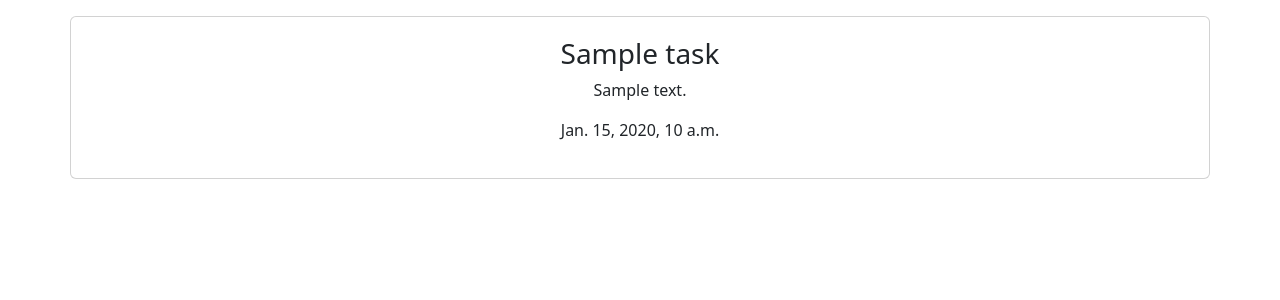
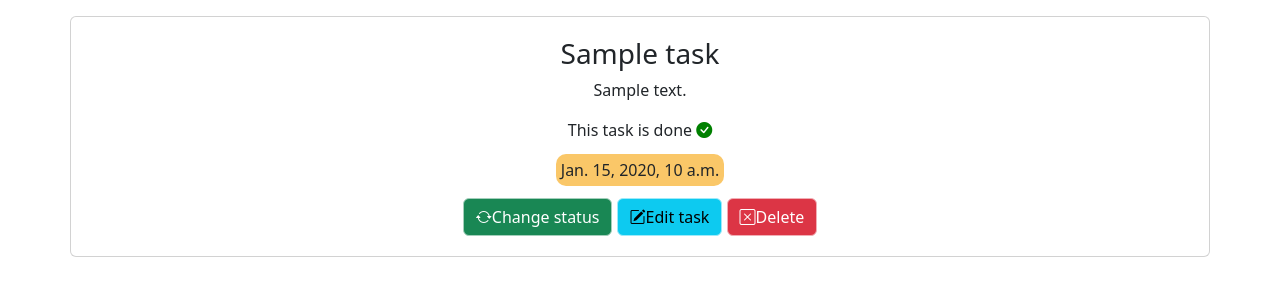
Before and after one commit to IsaiasTolP/Todo-project, a Django app: a page that uses supertodo/tasks/templates/tasks/base.html in a window 1280 px wide. Shown: the part 111-411 px from the top of the page. Run offline with Django 5.2, Linux system fonts and the light colour scheme; tables that the repository leaves empty hold one stand-in row (values such as "Sample post"); some web fonts are replaced.

Commit message:
Se sube el supertodo

```diff
--- a/supertodo/main/settings.py
+++ b/supertodo/main/settings.py
@@ -25,7 +25,7 @@ SECRET_KEY = 'django-insecure-)^&q&&(913w9!wl1+)ej08u&-g6+++0t&e8z1nnid-=0gtf#^*
 # SECURITY WARNING: don't run with debug turned on in production!
 DEBUG = True
 
-ALLOWED_HOSTS = ['10.109.10.20', 'localhost', 'dsw.pc10.aula109']
+ALLOWED_HOSTS = ['127.0.0.1', 'localhost', 'dsw.pc10.aula109']
 
 
 # Application definition
--- a/supertodo/tasks/static/tasks/common.css
+++ b/supertodo/tasks/static/tasks/common.css
@@ -10,8 +10,14 @@ header {
   font-family: "Baloo Paaji 2", sans-serif;
   width: 25%;
   text-align: center;
+
+  margin: 0;
+  cursor: pointer;
+}
+
+#textLogo a {
+  text-decoration: none;
   color: white;
-  margin: 0;
 }
 
 #proverb {
--- a/supertodo/tasks/static/tasks/detail.css
+++ b/supertodo/tasks/static/tasks/detail.css
@@ -2,3 +2,17 @@
   text-align: center;
   padding: 20px;
 }
+
+.check {
+  color: green;
+}
+
+.cross {
+  color: red;
+}
+
+#deadline {
+  background-color: rgb(250, 199, 104);
+  padding: 5px;
+  border-radius: 10px;
+}
--- a/supertodo/tasks/templates/tasks/base.html
+++ b/supertodo/tasks/templates/tasks/base.html
@@ -14,7 +14,7 @@
 </head>
 <body>
   <header class="container-fluid bg-dark bg-gradient">
-    <h1 id="textLogo" class="text-light">Supertodo</h1>
+    <h1 id="textLogo" class="text-light"><a href="{% url 'tasks:task-list' %}">Supertodo</a></h1>
     <h1 id="proverb">時は人を待たず<span id="subtitle">Time waits for no one</span></h1>
     <div id="nav">
       <span><a href="{% url 'tasks:task-list' %}">Home</a></span>
--- a/supertodo/tasks/templates/tasks/detail.html
+++ b/supertodo/tasks/templates/tasks/detail.html
@@ -4,9 +4,24 @@
 <link rel="stylesheet" href="{% static 'tasks/detail.css' %}">
 {% endblock css %}
 {% block main %}
-<div id="task" class="container-xl card mt-3">
+<div id="task" class="container-lg card mt-3">
   <h3>{{ task.name }}</h3>
   <p>{{ task.description }}</p>
-  <p>{{ task.complete_before}}</p>
+  <div>
+    <p>
+      {% if task.done %}
+      This task is done <i class="check bi bi-check-circle-fill check"></i>
+
+      {% else %}
+      This task is not done <i class="bi bi-x-circle-fill cross"></i>
+      {% endif %}
+    </p>
+  </div>
+  <p><span id="deadline">{{ task.complete_before }}</span></p>
+  <div>
+    <a class="btn btn-success border-success-subtle" href="{% url 'tasks:toggle-task' task.slug %}"><i class="bi bi-arrow-repeat"></i><span>Change status</span></a>
+    <a class="btn btn-info border-info-subtle" href="{% url 'tasks:edit-task' task.slug %}"><i class="bi bi-pencil-square"></i><span>Edit task</span></a>
+    <a class="btn btn-danger border-danger-subtle" href="{% url 'tasks:delete-task' task.slug %}"><i class="bi bi-x-square"></i><span>Delete</span></a>
+  </div>
 </div>
 {% endblock main %}
--- a/supertodo/tasks/views.py
+++ b/supertodo/tasks/views.py
@@ -27,7 +27,7 @@ def done_tasks(request):
         {
             'tasks': tasks,
             'title': 'Done tasks',
-            'no_tasks_msg': 'You have not done any task :(',
+            'no_tasks_msg': 'You have not done any task 🙁',
         },
     )
 
```
Also changed, not shown: supertodo/tests/test_project.py (deleted, +0 -171 lines).
